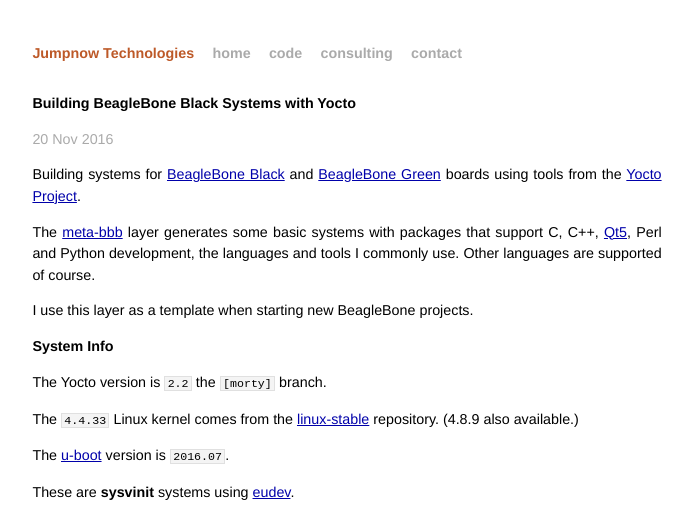
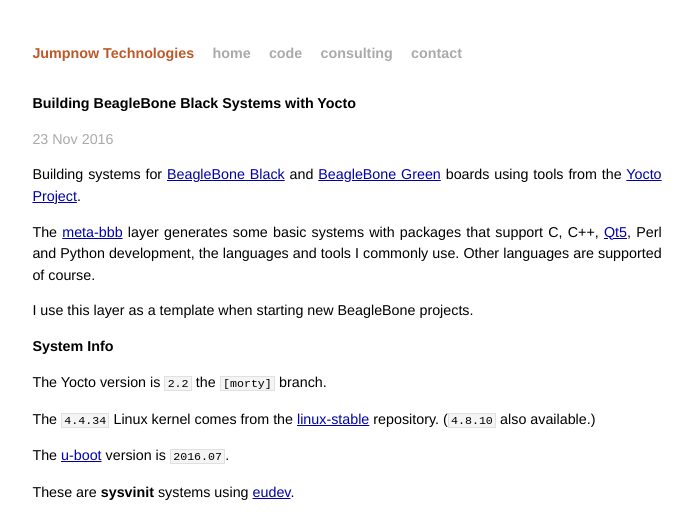
Before and after one commit to jumpnow/jumpnowtek-site, a Jekyll site: the page built from _posts/2015-06-08-BeagleBone-Systems-with-Yocto.md, in a window 1280 px wide and 900 px high. Shown: the top 517 px of the window, without its empty margins (293-986 px from the left). Built offline with Jekyll 4.4.1, drawn with Linux system fonts in a browser that asks for light colours.

Commit message:
Update bbb kernel

```diff
--- a/_posts/2015-06-08-BeagleBone-Systems-with-Yocto.md
+++ b/_posts/2015-06-08-BeagleBone-Systems-with-Yocto.md
@@ -2,7 +2,7 @@
 layout: post
 title: Building BeagleBone Black Systems with Yocto
 description: "Building customized systems for the BeagleBone Black using tools from the Yocto Project"
-date: 2016-11-20 06:57:00
+date: 2016-11-23 06:55:00
 categories: beaglebone
 tags: [linux, beaglebone, yocto]
 ---
@@ -17,7 +17,7 @@
 
 The Yocto version is `2.2` the `[morty]` branch.
 
-The `4.4.33` Linux kernel comes from the [linux-stable][linux-stable] repository. (4.8.9 also available.)
+The `4.4.34` Linux kernel comes from the [linux-stable][linux-stable] repository. (`4.8.10` also available.)
 
 The [u-boot][uboot] version is `2016.07`.
 
```
